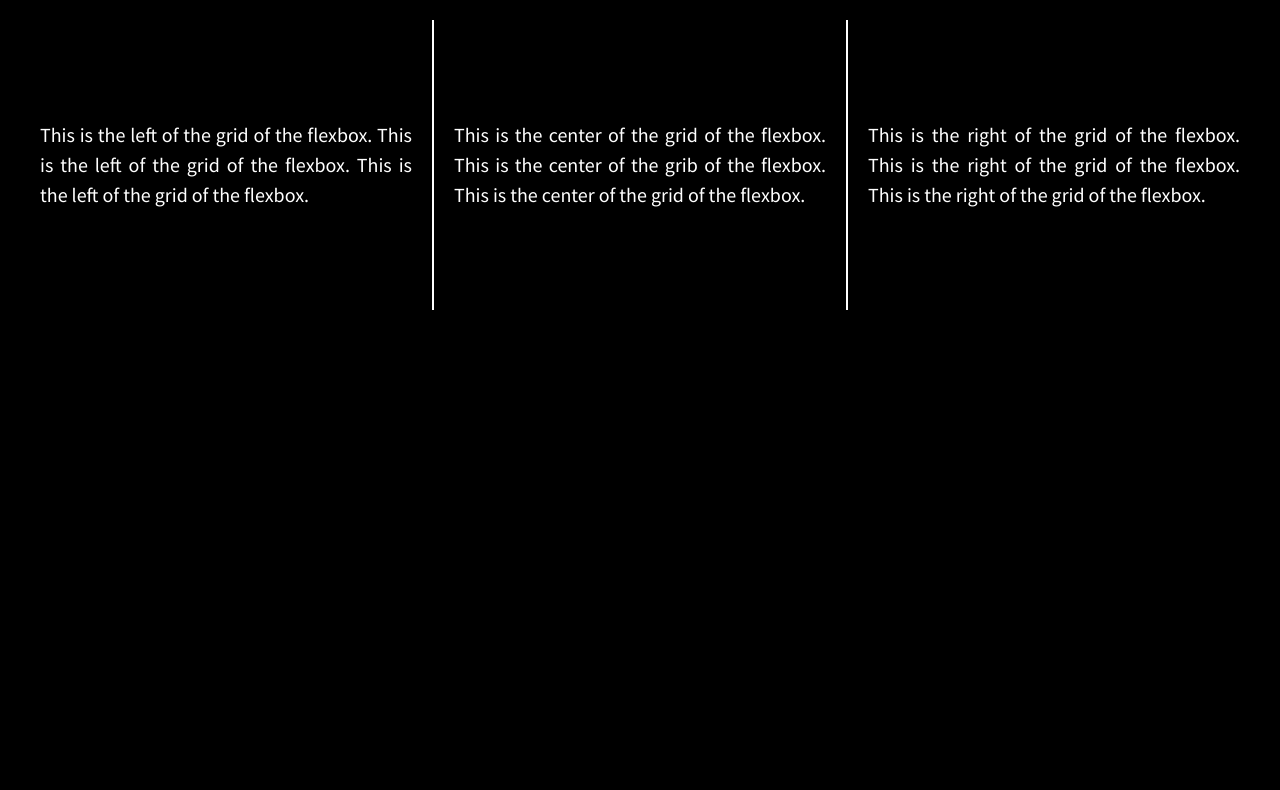
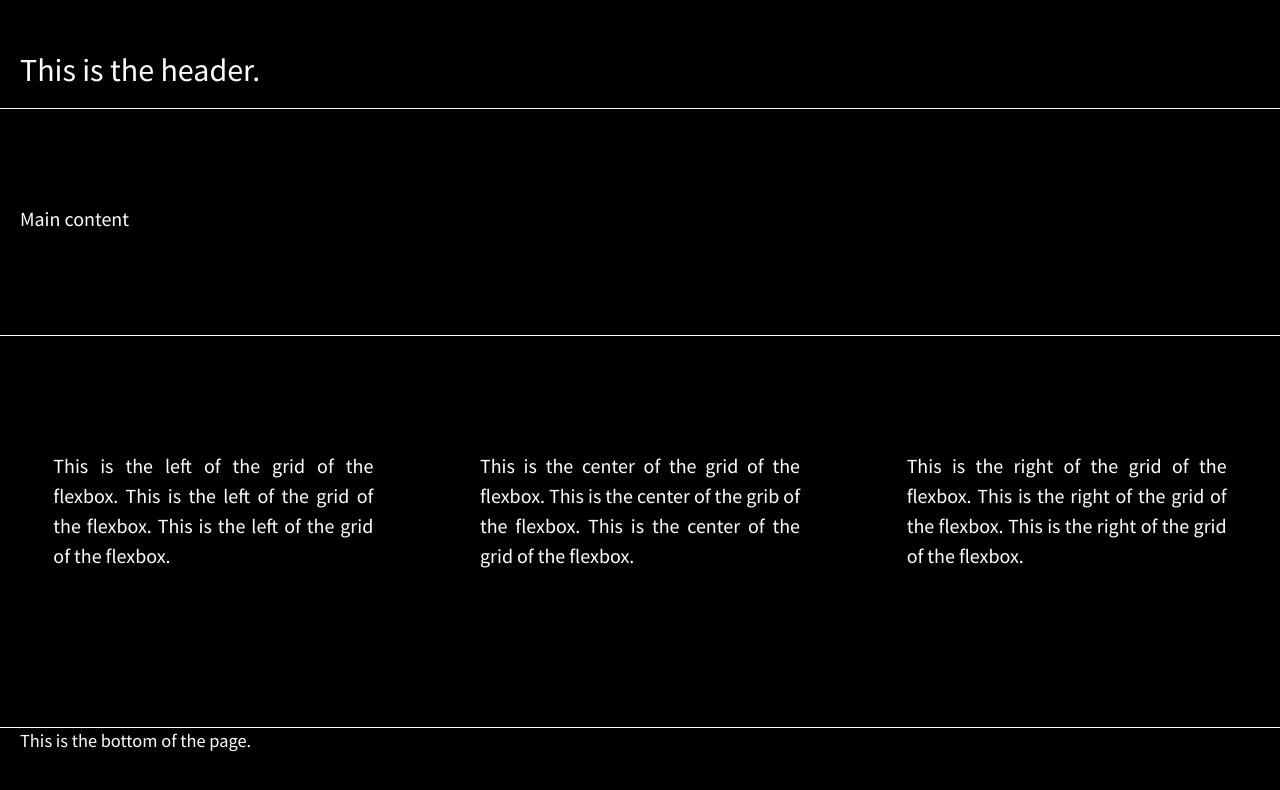
Before and after one commit to acoleman317/flexbox-grid-project, a plain HTML site: page index.html in a window 1280 px wide. Drawn offline with nearby package versions, Linux system fonts and the light colour scheme.

Commit message:
Added header, main, and footer

```diff
--- a/css/main.css
+++ b/css/main.css
@@ -113,45 +113,56 @@ body {
   height: 100%;
   width: 100%;
   display: flex;
-  justify-content: center;
-  align-items: flex-start;
+  justify-content: space-around;
+  align-items: center;
+  flex-flow: row wrap;
 }
 
+header, main, footer {
+    color: white;
+    font-family: 'Source Sans Pro', sans-serif;
+    width: 100%;
+    text-align: left;
+    padding: 0 20px;
+}
 
+header {
+    height: 7.5%;
+    font-size: 2em;
+    border-bottom: white solid 1px;
+}
 
-.content {
-  /* set the display to flex and use the justify-content & align-items properties to center the text within the div*/
+main {
+    height: 10%;
+    font-size: 1.25em;
+    border-bottom: white solid 1px;
+    padding-bottom: 50px;
+}
+
+.flex-items {
   color: #fff;
+
   font-family: 'Source Sans Pro', sans-serif;
   font-weight: 300;
   font-size: 1.25em;
   line-height: 1.5em;
-  padding: 20px 20px;
-  width: 100%;
-  height: 250px;
-  display: flex;
-  justify-content: space-between;
-  align-items: flex-start;
+  padding: 0 10px;
+  width: 30%;
+  height: 200px;
+  text-align: justify;
+  flex-basis: 25%;
 }
 
-#first-left, #second-center, #third-right {
-    display: flex;
+footer {
+    height: 3%;
+    font-size: 1.15em;
+    border-top: white solid 1px;
     justify-content: center;
-    align-items: center;
-    width: 30%;
-    height: 100%;
-    color: white;
-    padding: 20px 20px;
-    text-align: justify;
 }
+  /* set the display to flex and use the justify-content & align-items properties to center the text within the div*/
 
-#first-left {
-    border-right: white solid 2px;
-}
 
-#third-right {
-    border-left: white solid 2px;
-}
+
 
 
 
--- a/index.html
+++ b/index.html
@@ -28,18 +28,20 @@
         <!-- Add your site or application content here -->
 
         <section class="wrapper">
-           <section class="content">
-            <div id="first-left">
+            <header>This is the header.</header>
+            <main>Main content</main>
+           <div id="first-left" class="flex-items">
                 <p>This is the left of the grid of the flexbox. This is the left of the grid of the flexbox. This is the left of the grid of the flexbox.</p>
             </div>
-            <div id="second-center">
+            <div id="second-center" class="flex-items">
                 <p>This is the center of the grid of the flexbox. This is the center of the grib of the flexbox. This is the center of the grid of the flexbox.</p>
             </div>
-            <div id="third-right">
+            <div id="third-right" class="flex-items">
                 <p>This is the right of the grid of the flexbox. This is the right of the grid of the flexbox. This is the right of the grid of the flexbox.</p>
             </div>
+            <footer>This is the bottom of the page.</footer>
         </section>
-        </section>
+
 
         <script src="https://ajax.googleapis.com/ajax/libs/jquery/1.11.3/jquery.min.js"></script>
         <script>window.jQuery || document.write('<script src="js/vendor/jquery-1.11.3.min.js"><\/script>')</script>
```
